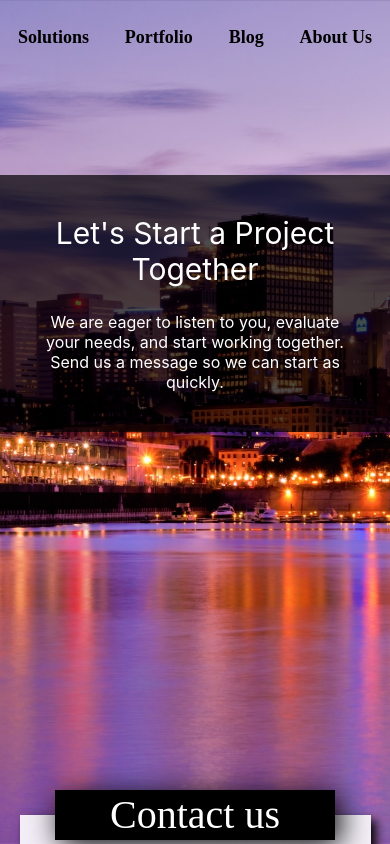
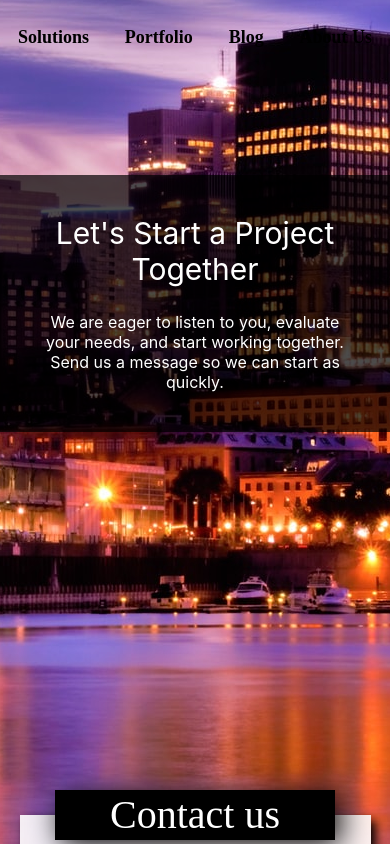
Before and after one commit to Ajmasta/sophia, a Next.js app: page /contact in a window 390 px wide. Shown: the top 844 px of the page. Built offline with nearby package versions, Linux system fonts and the light colour scheme.

Commit message:
fixed scaling issue

```diff
--- a/components/fixedBackground.js
+++ b/components/fixedBackground.js
@@ -21,7 +21,7 @@ const FixedBackground = (props) => {
 return (
 <>
     <div className={styles.specialScroll} >
-    <Image src="/images/montrealNight2.jpg" width={2400} height={1600}  layout="intrinsic" className={styles.image} alt="montreal at night" />
+    <Image src="/images/montrealNight2.jpg" width={1200} height={800} layout={"fixed"} className={styles.image} alt="montreal at night" />
     {props.children}
     </div>
 
--- a/components/fixedBackground.module.css
+++ b/components/fixedBackground.module.css
@@ -36,4 +36,9 @@
     max-height: 600px;
     min-height: 600px;
   }
+  .image {
+    object-fit: none;
+    left: 100px;
+    top: 100px;
+  }
 }
```
